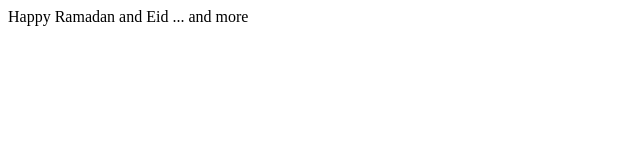
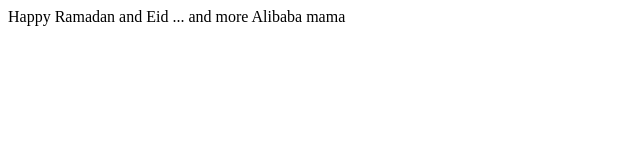
Before and after one commit to melmehalawi/Project0, a plain HTML site: page index.html in a window 1280 px wide. Shown: the whole page, without its empty margins (0-640 px from the left). Drawn offline with Linux system fonts and the light colour scheme.

Commit message:
hnununun

```diff
--- a/index.html
+++ b/index.html
@@ -5,5 +5,6 @@
     </head>
     <body>
         Happy Ramadan and Eid ... and more
+        Alibaba mama
     </body>
 </html>
```
